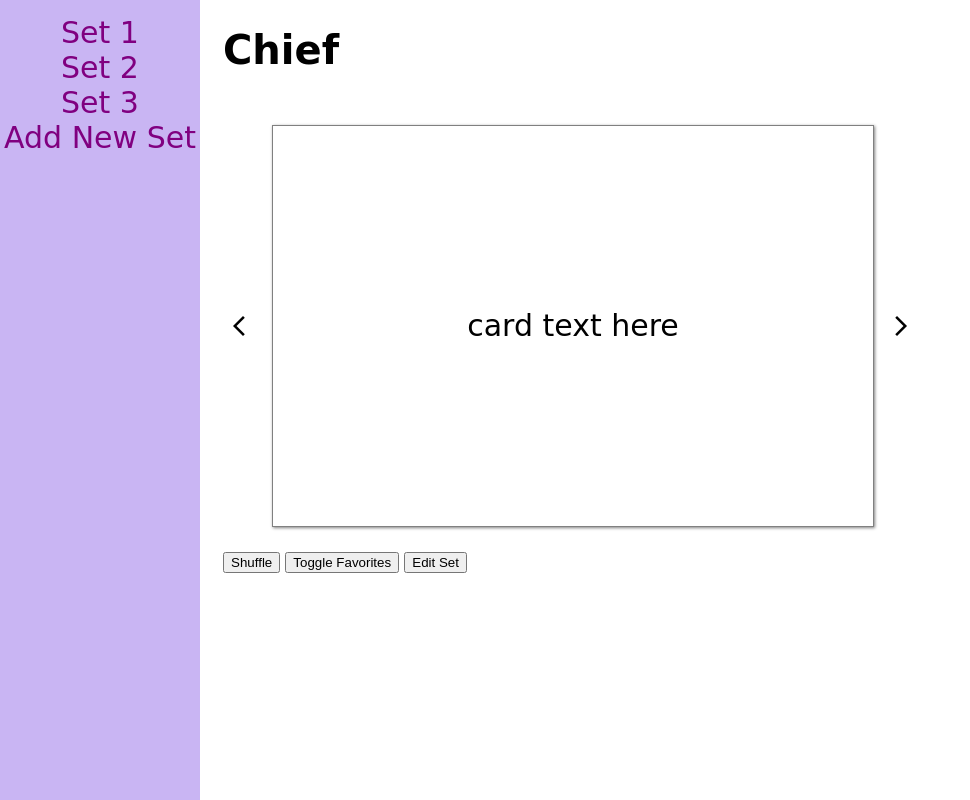
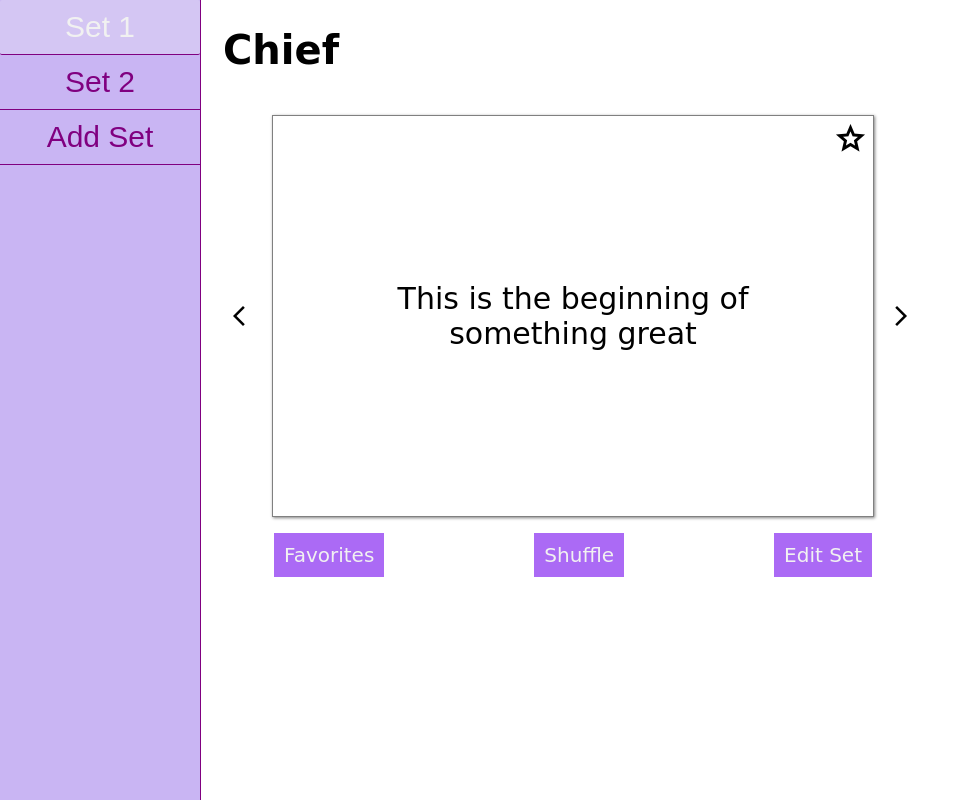
Before and after one commit to taip26/flashcard-app, a plain HTML site: page index.html in a window 1280 px wide. Shown: the whole page, without its empty margins (0-970 px from the left). Drawn offline with nearby package versions, Linux system fonts and the light colour scheme; a web font is replaced by a local one.

Commit message:
Mostly complete front-end, need to use localStorage for backend card lookup. Also need to create pop-up menu to add sets

```diff
--- a/index.html
+++ b/index.html
@@ -4,7 +4,7 @@
     <meta charset="UTF-8">
     <meta http-equiv="X-UA-Compatible" content="IE=edge">
     <meta name="viewport" content="width=device-width, initial-scale=1.0">
-    <link href="https://fonts.googleapis.com/css2?family=Material+Symbols+Outlined" rel="stylesheet" />
+    <link href="https://fonts.googleapis.com/css2?family=Material+Symbols+Outlined:opsz,wght,FILL,GRAD@20..48,100..700,0..1,-50..200" rel="stylesheet" />
     <link rel="stylesheet" href="style.css">
     <title>Flashcard</title>
     <link rel="preconnect" href="https://fonts.googleapis.com">
@@ -13,31 +13,34 @@
 
 </head>
 <body>
-    <div class="side-bar">
-        <a href="#" class="side-bar-item">Set 1</a>
-        <a href="#" class="side-bar-item">Set 2</a>
-        <a href="#" class="side-bar-item">Set 3</a>
-        <a href="#" class="side-bar-item add-new-set">Add New Set</a>
+    <div class="side-bar" id="side-bar">
+        <button class="set-button" onclick="selectSet(this.id)" id="1">Set 1</button>
+        <button class="set-button" onclick="selectSet(this.id)" id="2">Set 2</button>
+        <button class="set-button add-set" onclick="addSet()">Add Set</button>
     </div>
     <div class="main-page">
         <h1 class="title">Chief</h1>
-        <div class="flashcard">
+            <div class="flashcard">
             <div class="main-card">
                 <span class="material-symbols-outlined">arrow_back_ios</span>
-                <div class="card">
-                    card text here
+                <div class="card" onclick="flipCard()">
+                    <div class="card-top">
+                        <span class="material-symbols-outlined star"onclick="favorite(event)">star</span>
+                    </div>
+                    <div id="card-text">
+                        This is the beginning of something great
+                    </div>
+                    <div class="card-bottom""></div>
                 </div>
                 <span class="material-symbols-outlined">arrow_forward_ios</span>
             </div>
             <div class="action-buttons">
+                <button id="favorites">Favorites</button>
                 <button class="shuffle">Shuffle</button>
-                <button class="toggle-favorites">Toggle Favorites</button>
                 <button class="edit">Edit Set</button>
-
             </div>
         </div>
     </div>
-
     <script src="script.js"></script>
 </body>
 </html>
--- a/script.js
+++ b/script.js
@@ -1,51 +1,40 @@
-const indexedDB =
-    window.indexedDB ||
-    window.mozIndexedDB ||
-    window.webkitIndexedDB ||
-    window.msIndexedDB ||
-    window.shimIndexedDB;
+console.log('I love you most always! <3');
 
-const request = indexedDB.open("Database", 1);
 
-request.onerror = function (event) {
-    console.error("An error occured with IndexedDB");
-    console.error(event);
-};
 
-request.onupgradeneeded = function () {
-    const db = request.result;
-    const store = db.createObjectStore("cards", { keyPath: "id"});
-    store.createIndex("card_set", ["set"], {unique: false});
-    store.createIndex("set_favorite", ["set", "favorite"], {unique: false});
- };
+let front = true;
+let curId = 3;
 
- request.onsuccess = function () {
-    const db = request.result;
-    const transaction = db.transaction("cards", "readwrite");
+function flipCard() {
+  var text = document.getElementById("card-text");
+  if (front) {
+    text.innerHTML = "Back";
+    front = false;
+  } else {
+    text.innerHTML = "Front";
+    front = true;
+  }
+}
 
-    const store = transaction.objectStore("cards");
-    const setIndex = store.index("card_set");
-    const setFavorite = store.index("set_favorite");
+function selectSet(id) {
+  var text = document.getElementById("card-text");
+  text.innerHTML = id;
+}
 
-    store.put( {id: 1, card_set: "Orgo", set_favorite: "true"});
+function favorite(e) {
+  e.stopPropagation();
+  var text = document.getElementById("card-text");
+  text.innerHTML = "Favorite";
+}
 
-    // store.put({ id: 1, color: "Red", make: "Toyota"});
+function addSet() {
+  var sidebar = document.getElementById("side-bar");
+  var button = document.createElement("button");
+  button.setAttribute("class", "set-button");
+  button.setAttribute("onclick", "selectSet(this.id)");
+  button.setAttribute("id", curId);
+  button.innerHTML = "Set " + curId;
+  curId++;
+  sidebar.insertBefore(button, sidebar.lastChild.previousSibling);
 
-    // const idQuery = store.get(1);
-    // const colorQ = colorIndex.getAll("Red");
-
-    const idQuery = store.get(1);
-    const setQuery = store.getAll("Orgo");
-
-    idQuery.onsuccess = function() {
-        console.log('idQuery', idQuery.result);
-    };
-
-    setQuery.onsuccess = function() {
-        console.log('setQuery', idQuery.result);
-    };
-
-    transaction.oncomplete = function() {
-        db.close();
-    };
- };
+}
--- a/style.css
+++ b/style.css
@@ -10,24 +10,28 @@ body {
   top: 0;
   left: 0;
   background-color: rgb(201, 181, 243);
-  padding-top: 15px;
+  border-right: solid purple 1px;
 }
 
-.side-bar a {
+.side-bar button {
   color:purple;
+  background-color: rgb(201, 181, 243);
+  border: none;
+  border-bottom: purple solid 1px;
   display:block;
+  width: 100%;
   text-align: center;
   font-size: 30px;
   text-decoration: none;
+  padding: 10px;
 }
 
-.add-new-set a {
-  color:rgb(167, 15, 167);
-}
 
-.side-bar a:hover {
+.side-bar button:hover {
   color: #f1f1f1;
   background-color: rgb(212, 198, 243);
+  border:none;
+  border-bottom: purple solid 1px;
 }
 
 .main-page {
@@ -43,22 +47,94 @@ body {
   display: flex;
   align-items: center;
   justify-content: start;
-  padding: 10px;
+  padding-left: 10px;
 }
 
 .card {
   display: flex;
+  flex-direction: column;
   width: 600px;
   height: 400px;
-  align-items: center;
-  justify-content: center;
   border: solid grey 1px;
   box-shadow: 1px 1px 3px grey;
   margin: 15px;
   font-size: 30px;
 }
 
+.card-top, .card-bottom {
+  height: 10%;
+  display: flex;
+  flex-direction: row;
+  justify-content: end;
+  padding: 5px;
+}
+
+#card-text {
+  float: right;
+  text-align: center;
+  inline-size: 80%;
+  overflow-wrap: break-word;
+  margin: auto;
+}
+
+.material-symbols-outlined {
+  font-variation-settings:
+  'FILL' 0,
+  'wght' 400,
+  'GRAD' 0,
+  'opsz' 24
+}
+
+.material-symbols-outlined.star:hover {
+  font-variation-settings:
+  'FILL' 1,
+  'wght' 400,
+  'GRAD' 0,
+  'opsz' 24
+}
+
+.star {
+  font-size: 35px;
+}
+
+.main-card .material-symbols-outlined:hover,
+.main-card .card:hover,
+button:hover {
+  cursor:pointer;
+}
+
+.action-buttons {
+  display: flex;
+  width: 600px;
+  margin-left: 50px;
+  justify-content: space-between;
+}
+
+.action-buttons button {
+  font-size: 20px;
+  font-family: 'Gabarito', cursive;
+  border: white 1px solid;
+  padding: 10px;
+  color: #f1f1f1;
+  background-color: rgb(171, 106, 245);
+}
+
+button:hover {
+  color: #000000;
+  background-color: rgb(171, 106, 245);
+  border: solid rgb(171, 106, 245) 1px;
+  border-radius: 2px;
+}
+
 @media screen and (max-height: 450px) {
   .side-bar {padding-top: 15px;}
   .side-bar a {font-size: 18px;}
 }
+/*
+{ card obj
+  favorite: bool,
+  set: string,
+  ID: int,
+  frontside: text or pic,
+  backside: text or pic
+}*/
```
Also changed, not shown: 1 other file.
